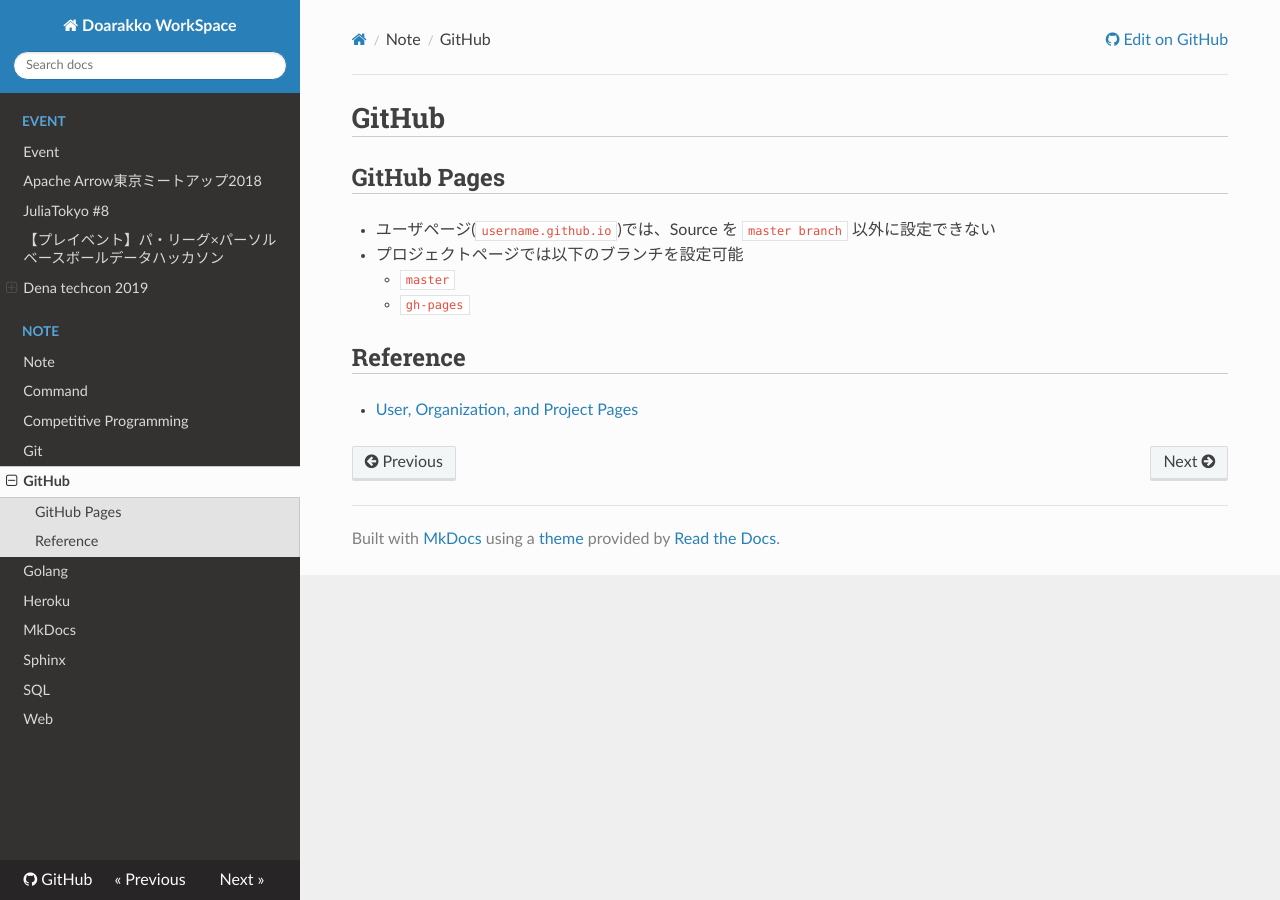
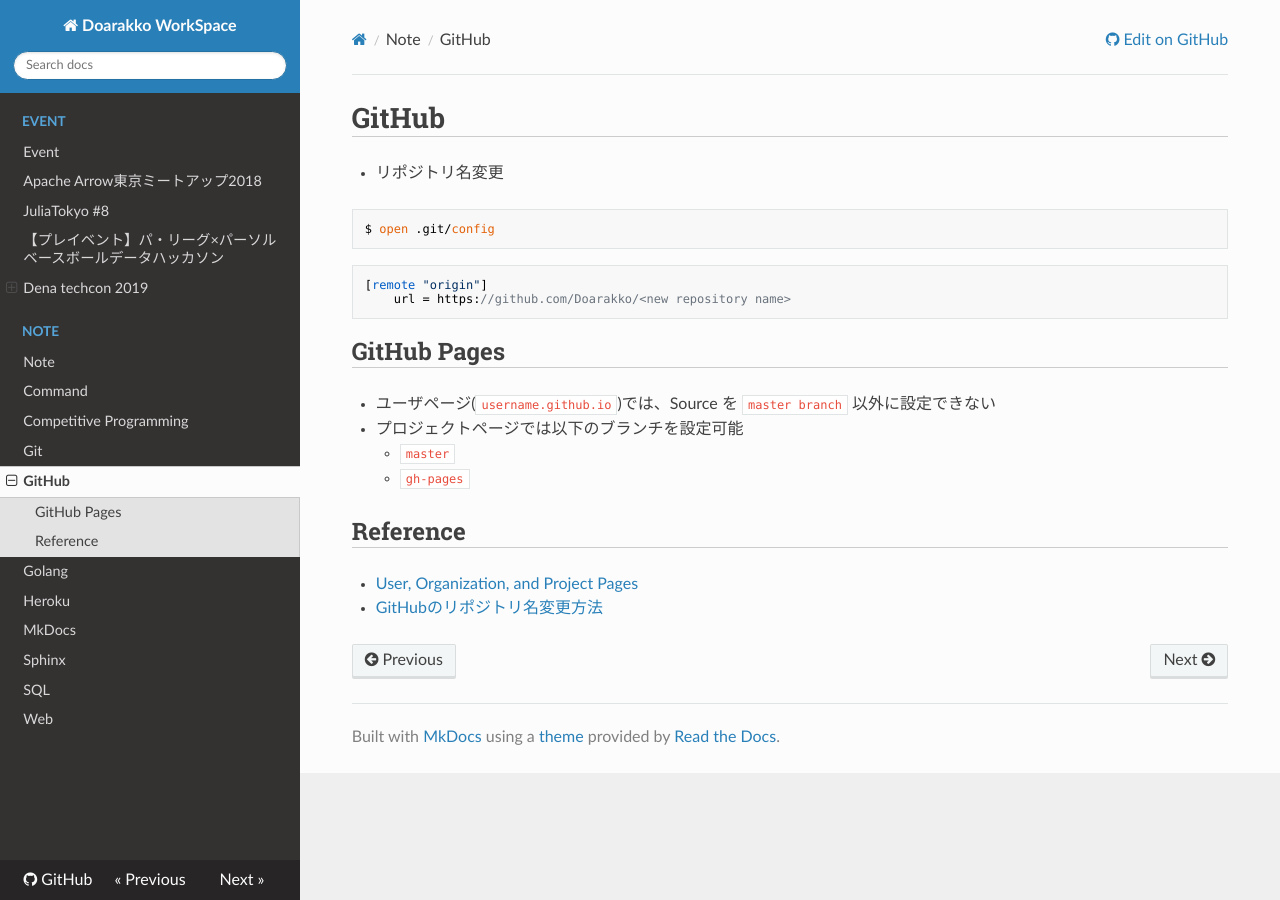
Before and after one commit to Doarakko/mkdocs-github-pages, an MkDocs documentation site: the page built from docs/note/github.md, in a window 1280 px wide. Built offline with MkDocs 1.6.1, drawn with Linux system fonts in a browser that asks for light colours; nearby versions of some CDN libraries.

Commit message:
add repositry name change

````diff
--- a/docs/note/github.md
+++ b/docs/note/github.md
@@ -1,4 +1,13 @@
 # GitHub
+- リポジトリ名変更
+```
+$ open .git/config
+```
+```
+[remote "origin"]
+	url = https://github.com/Doarakko/<new repository name>
+```
+
 ## GitHub Pages
 - ユーザページ(`username.github.io`)では、Source を `master branch` 以外に設定できない
 - プロジェクトページでは以下のブランチを設定可能
@@ -7,3 +16,4 @@
 
 ## Reference
 - [User, Organization, and Project Pages](https://help.github.com/articles/user-organization-and-project-pages/)
+- [GitHubのリポジトリ名変更方法](https://qiita.com/hisurga/items/583e8dbe4970bc8c25c8)
````
